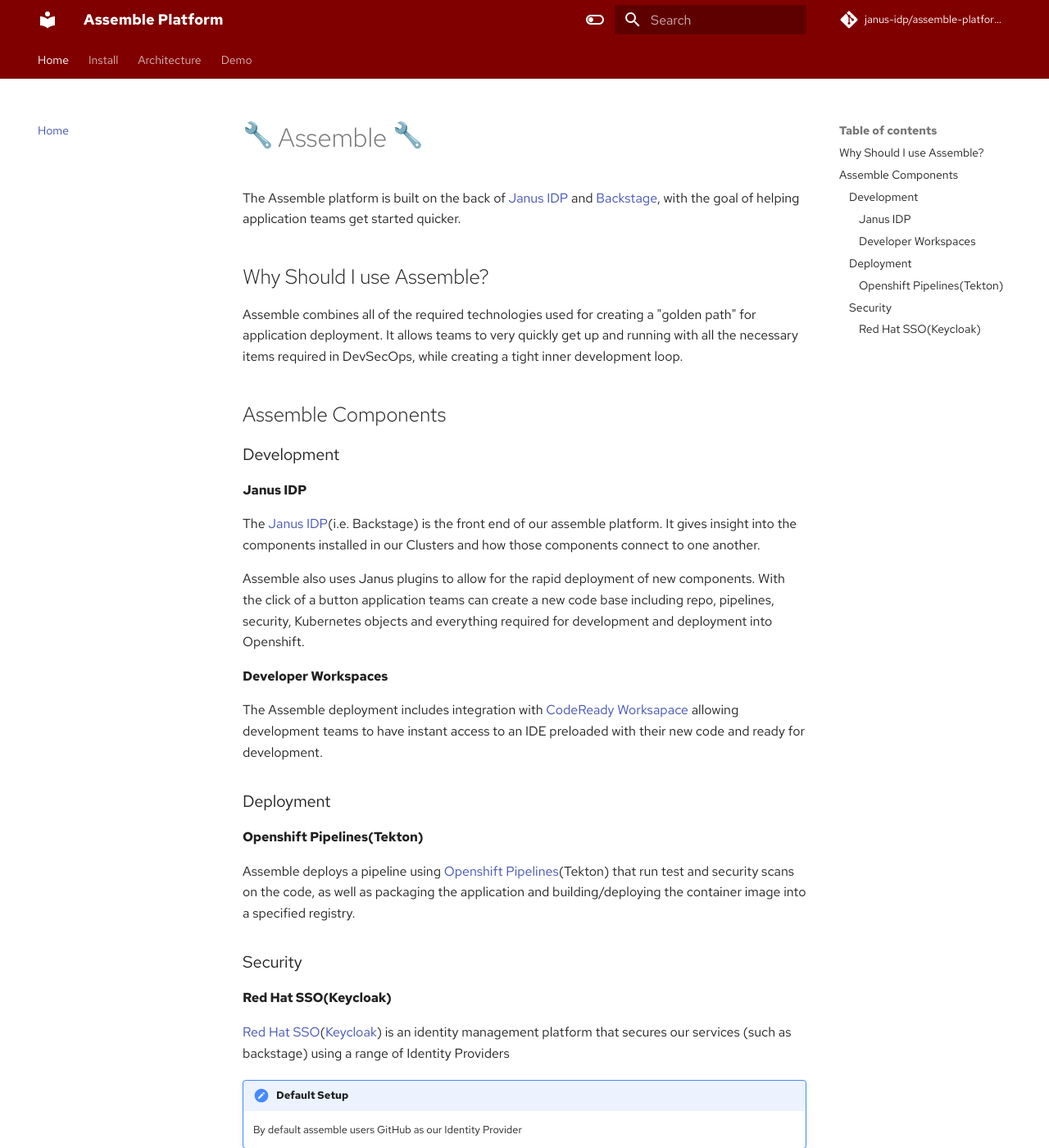
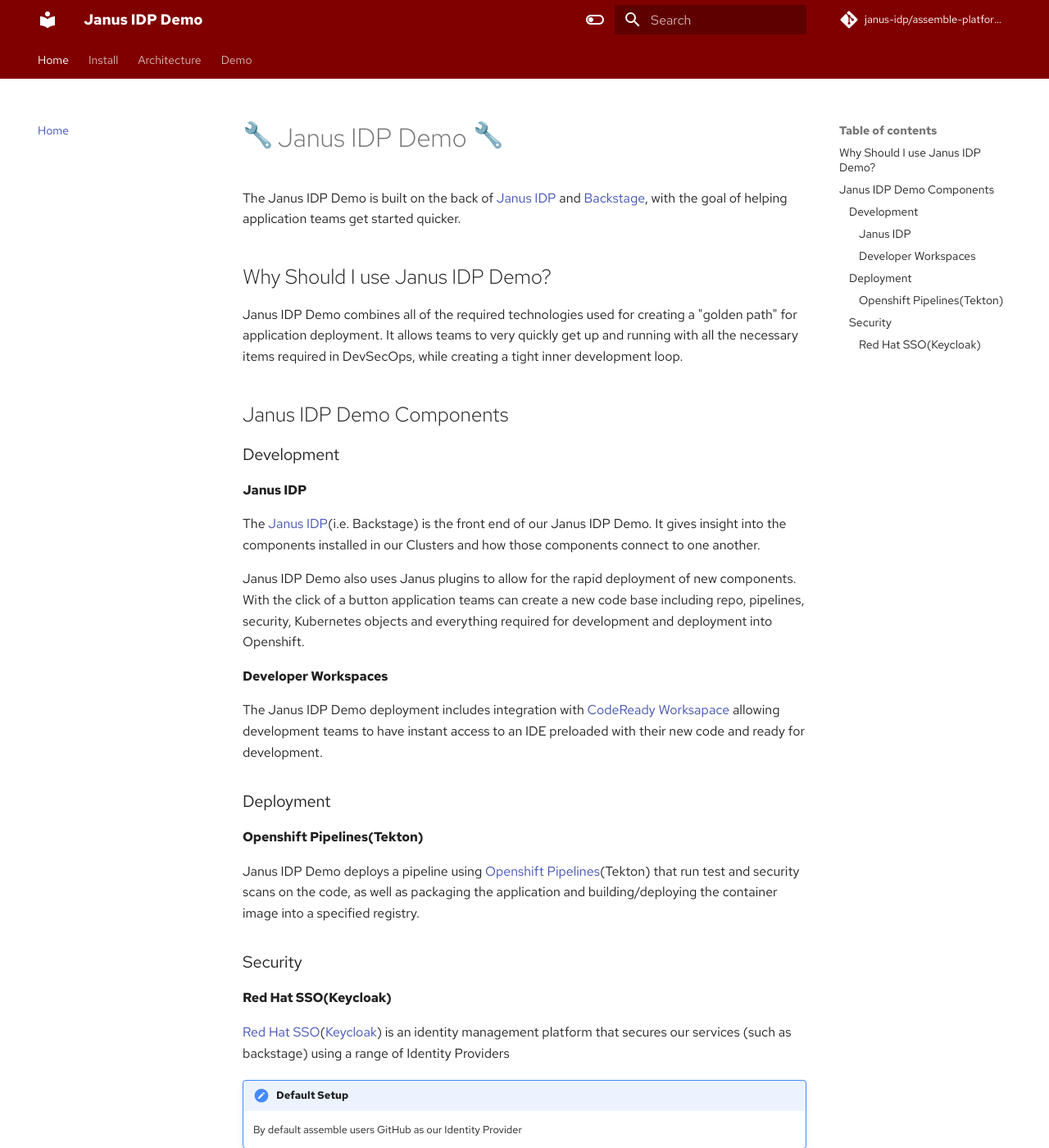
Before and after one commit to janus-idp/demo-setup, an MkDocs documentation site: the page built from docs/docs/index.md, in a window 1280 px wide and 1400 px high. Shown: the whole window at 82% size. Built offline with MkDocs 1.6.1 and Material for MkDocs 9.7.7, drawn with Linux system fonts in a browser that asks for light colours; emoji names are drawn with the system emoji font; some web fonts are replaced; comment, search, counter and statistics services are not loaded.

Commit message:
Rebranding Docs

```diff
--- a/docs/README.md
+++ b/docs/README.md
@@ -1,4 +1,4 @@
-# Assemble Docs
+# Janus IDP Demo Docs
 
 This folder contains the repository docs using `mkdocs` and `markdown`.
 
--- a/docs/docs/demo.md
+++ b/docs/docs/demo.md
@@ -1,5 +1,5 @@
-# Assemble Demo Setup
+# Janus IDP Demo Setup
 
-Assemble can also be evaluated using the new [demo.redhat.com](https://demo.redhat.com/catalog) demo.
+Janus IDP Demo can also be evaluated using the new [demo.redhat.com](https://demo.redhat.com/catalog) demo.
 
 More Information coming...
--- a/docs/docs/index.md
+++ b/docs/docs/index.md
@@ -1,30 +1,30 @@
-# :wrench: Assemble :wrench:
+# :wrench: Janus IDP Demo :wrench:
 
-The Assemble platform is built on the back of [Janus IDP](https://github.com/janus-idp/redhat-backstage-build) and [Backstage](https://backstage.io/docs/overview/what-is-backstage), with the goal of helping application teams get started quicker.
+The Janus IDP Demo is built on the back of [Janus IDP](https://github.com/janus-idp/redhat-backstage-build) and [Backstage](https://backstage.io/docs/overview/what-is-backstage), with the goal of helping application teams get started quicker.
 
-## Why Should I use Assemble?
+## Why Should I use Janus IDP Demo?
 
-Assemble combines all of the required technologies used for creating a "golden path" for application deployment. It allows teams to very quickly get up and running with all the necessary items required in DevSecOps, while creating a tight inner development loop.
+Janus IDP Demo combines all of the required technologies used for creating a "golden path" for application deployment. It allows teams to very quickly get up and running with all the necessary items required in DevSecOps, while creating a tight inner development loop.
 
-## Assemble Components
+## Janus IDP Demo Components
 
 ### Development
 
 #### Janus IDP
 
-The [Janus IDP](https://github.com/janus-idp/redhat-backstage-build)(i.e. Backstage) is the front end of our assemble platform. It gives insight into the components installed in our Clusters and how those components connect to one another.
+The [Janus IDP](https://github.com/janus-idp/redhat-backstage-build)(i.e. Backstage) is the front end of our Janus IDP Demo. It gives insight into the components installed in our Clusters and how those components connect to one another.
 
-Assemble also uses Janus plugins to allow for the rapid deployment of new components. With the click of a button application teams can create a new code base including repo, pipelines, security, Kubernetes objects and everything required for development and deployment into Openshift.
+Janus IDP Demo also uses Janus plugins to allow for the rapid deployment of new components. With the click of a button application teams can create a new code base including repo, pipelines, security, Kubernetes objects and everything required for development and deployment into Openshift.
 
 #### Developer Workspaces
 
-The Assemble deployment includes integration with [CodeReady Worksapace](https://www.redhat.com/en/technologies/jboss-middleware/codeready-workspaces) allowing development teams to have instant access to an IDE preloaded with their new code and ready for development.
+The Janus IDP Demo deployment includes integration with [CodeReady Worksapace](https://www.redhat.com/en/technologies/jboss-middleware/codeready-workspaces) allowing development teams to have instant access to an IDE preloaded with their new code and ready for development.
 
 ### Deployment
 
 #### Openshift Pipelines(Tekton)
 
-Assemble deploys a pipeline using [Openshift Pipelines](https://docs.openshift.com/container-platform/4.12/cicd/pipelines/understanding-openshift-pipelines.html)(Tekton) that run test and security scans on the code, as well as packaging the application and building/deploying the container image into a specified registry.
+Janus IDP Demo deploys a pipeline using [Openshift Pipelines](https://docs.openshift.com/container-platform/4.12/cicd/pipelines/understanding-openshift-pipelines.html)(Tekton) that run test and security scans on the code, as well as packaging the application and building/deploying the container image into a specified registry.
 
 ### Security
 
--- a/docs/mkdocs.yml
+++ b/docs/mkdocs.yml
@@ -1,4 +1,4 @@
-site_name: Assemble Platform
+site_name: Janus IDP Demo
 site_url: https://janus-idp.github.io/assemble-platforms/
 site_description: From Idea to Production Faster
 repo_name: janus-idp/assemble-platforms
```
Also changed, not shown: README.md.
